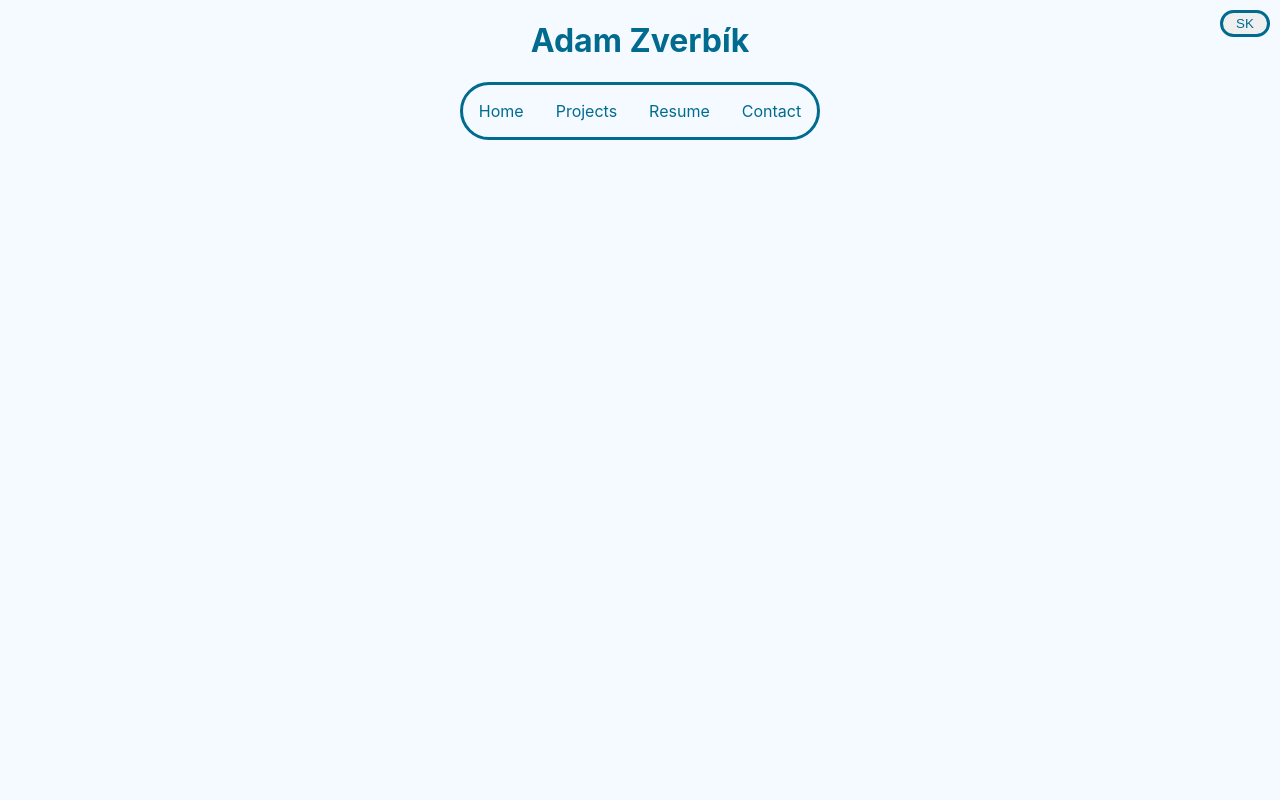
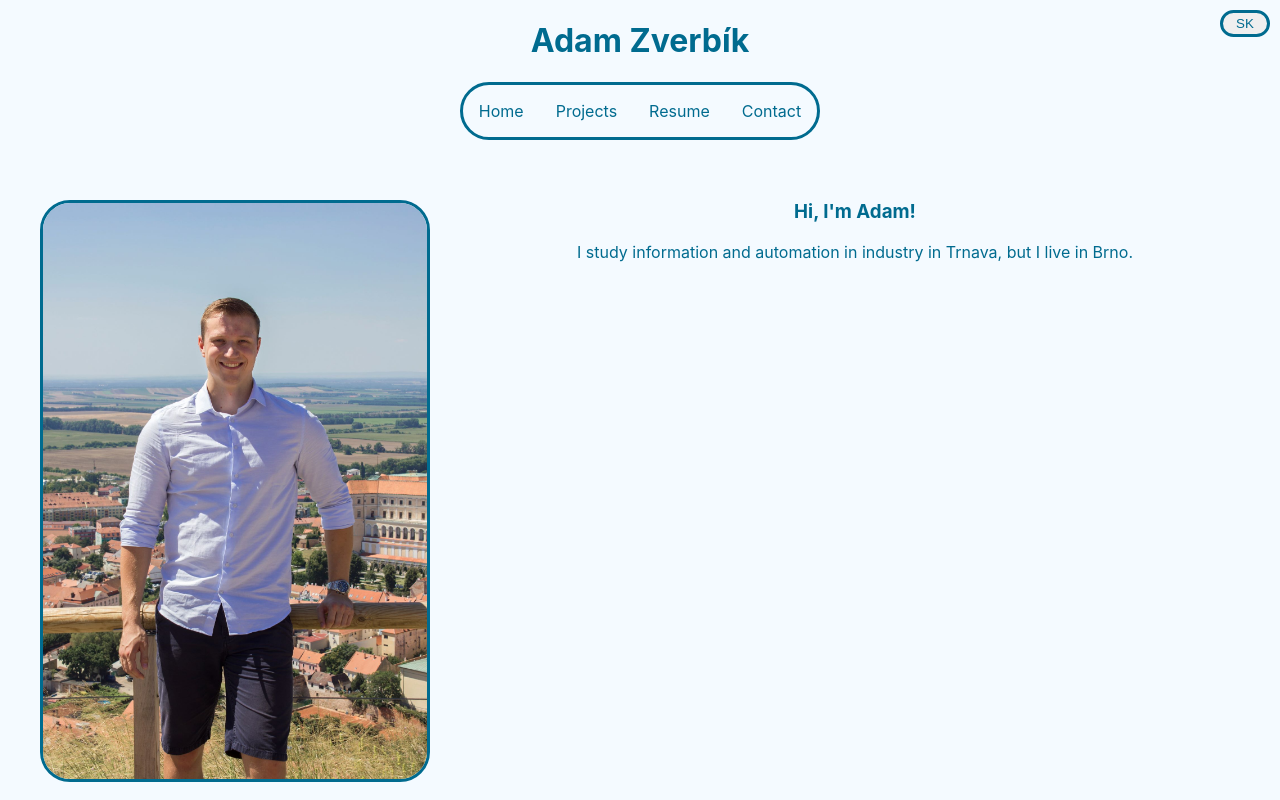
Before and after one commit to zverbikadam/cv_app, a React (Create React App) app: page / in a window 1280 px wide. Built offline with nearby package versions, Linux system fonts and the light colour scheme.

Commit message:
home component

```diff
--- a/src/components/TheHeader/TheHeader.tsx
+++ b/src/components/TheHeader/TheHeader.tsx
@@ -4,7 +4,7 @@ import React from 'react';
 import LanguageButton from './LanguageButton/LanguageButton';
 
 // style
-import './TheHeader.css'
+import './TheHeader.css';
 
 interface Props {
     user: any
--- a/src/components/TheNavigation/TheNavigation.tsx
+++ b/src/components/TheNavigation/TheNavigation.tsx
@@ -42,7 +42,7 @@ const TheNavigation = (props: Props) => {
                     <Link className="link" to="/projects">{data.projects}</Link>
                 </li>
                 <li className="dropdown-item">
-                    <Link className="link" to="/cv">{data.cv}</Link>
+                    <Link className="link" to="#">{data.cv}</Link>
                     <div className="dropdown-content">
                         <ul className="navigation-list subnav-list">
                             <li className="subnav-item">
--- a/src/data/user-data.json
+++ b/src/data/user-data.json
@@ -10,10 +10,12 @@
         "birth_date": "16.04.97",
         "gender": "male",
         "nationality": "Slovak",
-        "address": "Koceľova 25",
-        "zip_code": "917 01",
-        "city": "Trnava",
-        "country": "Slovakia"
+        "lives_in": {
+            "pernament_residence": "Trnava, Slovak republic",
+            "other": [
+                "Brno, Czech republic"
+            ]
+        }
     },
     "sk": {
         "firstname": "Adam",
@@ -26,9 +28,11 @@
         "birth_date": "16.04.97",
         "gender": "muž",
         "nationality": "Slovenská",
-        "address": "Koceľova 25",
-        "zip_code": "917 01",
-        "city": "Trnava",
-        "country": "Slovensko"
+        "lives_in": {
+            "pernament_residence": "Trnava, Slovenská republika",
+            "other": [
+                "Brno, Česká republika"
+            ]
+        }
     }
 }
--- a/src/views/TheEducation/TheEducationCard.css
+++ b/src/views/TheEducation/TheEducationCard.css
@@ -3,7 +3,7 @@
     border-radius: 10px;
 
     width: 70%;
-    margin: 10px auto 0px auto;
+    margin: 10px auto 10px auto;
 
     font-size: calc(6px + 1vmin);
     text-align: left;
--- a/src/views/TheHome/TheHome.css
+++ b/src/views/TheHome/TheHome.css
@@ -0,0 +1,16 @@
+.the-home {
+    margin-top: 40px;
+    /* border: 1px solid black; */
+}
+
+.home-image {
+    float: left;
+    margin-left: 40px;
+
+    border: 3px solid #006B8F;
+    border-radius: 30px;
+}
+
+.home-article {
+    margin-top: 30px;
+}
--- a/src/views/TheHome/TheHome.tsx
+++ b/src/views/TheHome/TheHome.tsx
@@ -1,31 +1,31 @@
 import React from 'react';
 import './TheHome.css';
-// import { useLanguage } from '../../Context/LanguageContext';
-
+import { useLanguage } from '../../Context/LanguageContext';
+import Image from './../../assets/images/photo.jpg';
 
 interface Props {
 
 }
 
 const TheHome = (props: Props) => {
-    // const enLanguage = useLanguage();
+    const enLanguage = useLanguage();
 
-    // const data = enLanguage ?
-    // {
-
-    // }
-    // :
-    // {
-    // }
+    const data = enLanguage ?
+        {
+            heading: "Hi, I'm Adam!",
+            content: "I study information and automation in industry in Trnava, but I live in Brno."
+        }
+        :
+        {
+            heading: "Ahoj, volám sa Adam!",
+            content: "Študujem informatiku a automatizáciu v priemysle v Trnave, ale žijem a bývam v Brne."
+        }
 
     return (
         <div className="the-home">
-            <header className="home-header">
-
-            </header>
-            <article className="home-article">
-
-            </article>
+            <img className="home-image" src={Image} alt="img" width="30%" />
+            <h3 className="home-heading">{data.heading}</h3>
+            <p className="home-content">{data.content}</p>
         </div>
     )
 }
```
Also changed, not shown: src/assets/images/cv_photo.png (renamed from src/assets/images/foto.png), src/assets/images/photo.jpg (added).
